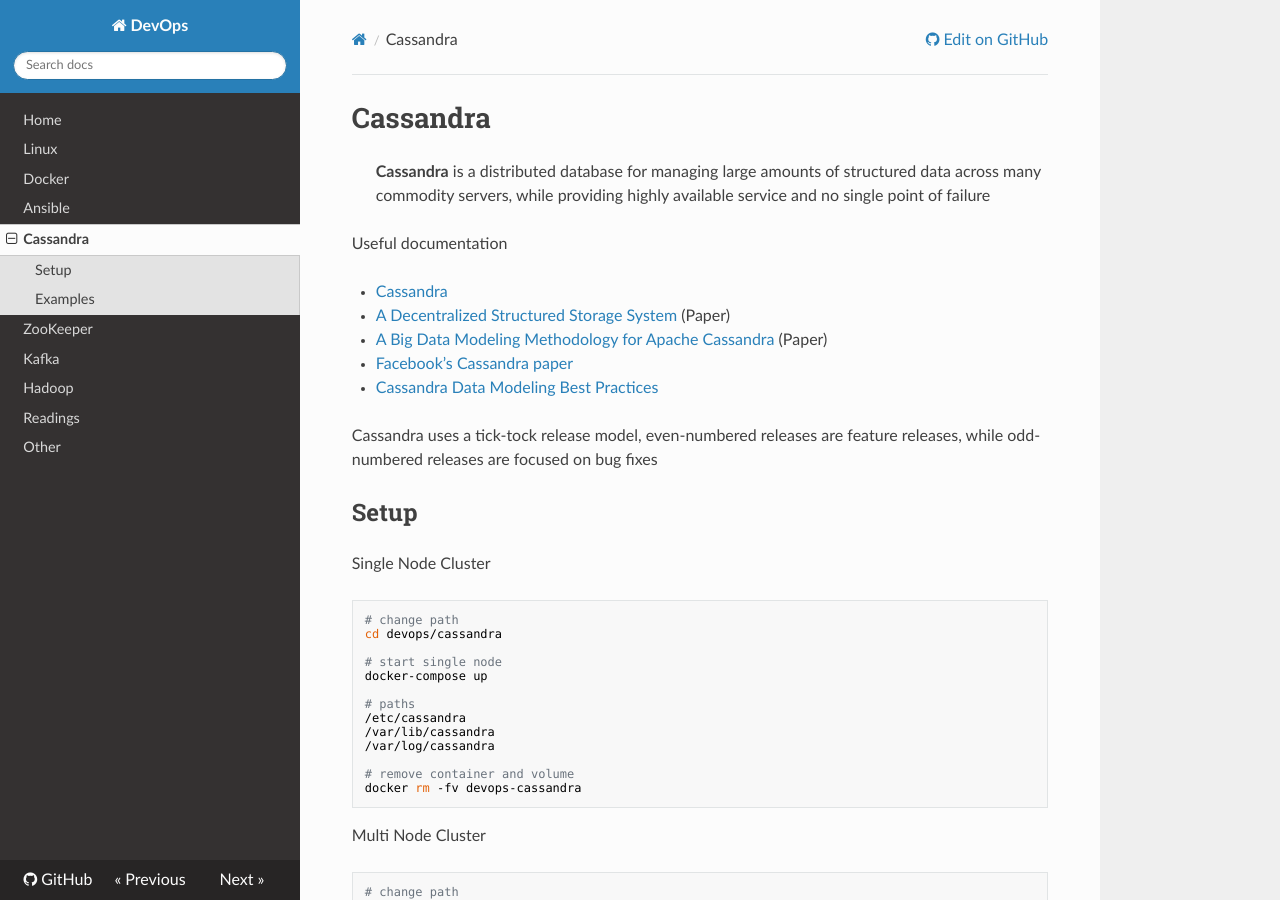
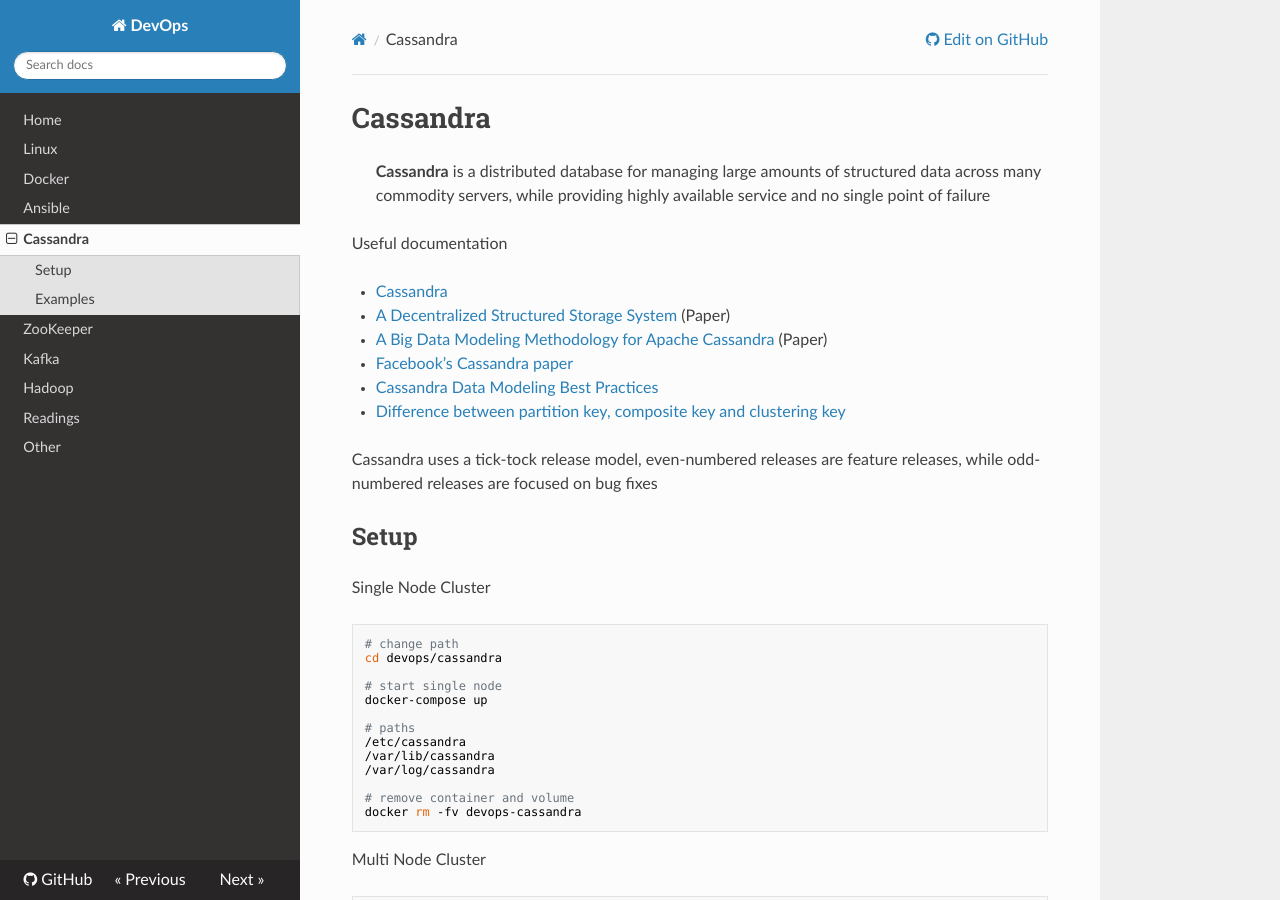
Before and after one commit to niqdev/devops, an MkDocs documentation site: the page built from docs/cassandra.md, in a window 1280 px wide and 900 px high. Built offline with MkDocs 1.6.1, drawn with Linux system fonts in a browser that asks for light colours; nearby versions of some CDN libraries; old or Windows-style settings are respelled for this version of MkDocs.

Commit message:
update docs

```diff
--- a/docs/cassandra.md
+++ b/docs/cassandra.md
@@ -13,6 +13,8 @@ Useful documentation
 * [Facebook’s Cassandra paper](https://docs.datastax.com/en/articles/cassandra/cassandrathenandnow.html)
 
 * [Cassandra Data Modeling Best Practices](https://www.ebayinc.com/stories/blogs/tech/cassandra-data-modeling-best-practices-part-1)
+
+* [Difference between partition key, composite key and clustering key](https://stackoverflow.com/questions/24949676/difference-between-partition-key-composite-key-and-clustering-key-in-cassandra)
 
 <!-- * [Cassandra Modeling Kata](https://github.com/allegro/cassandra-modeling-kata) -->
 
```
Also changed, not shown: docs/readings.md (+2 -0 lines).
